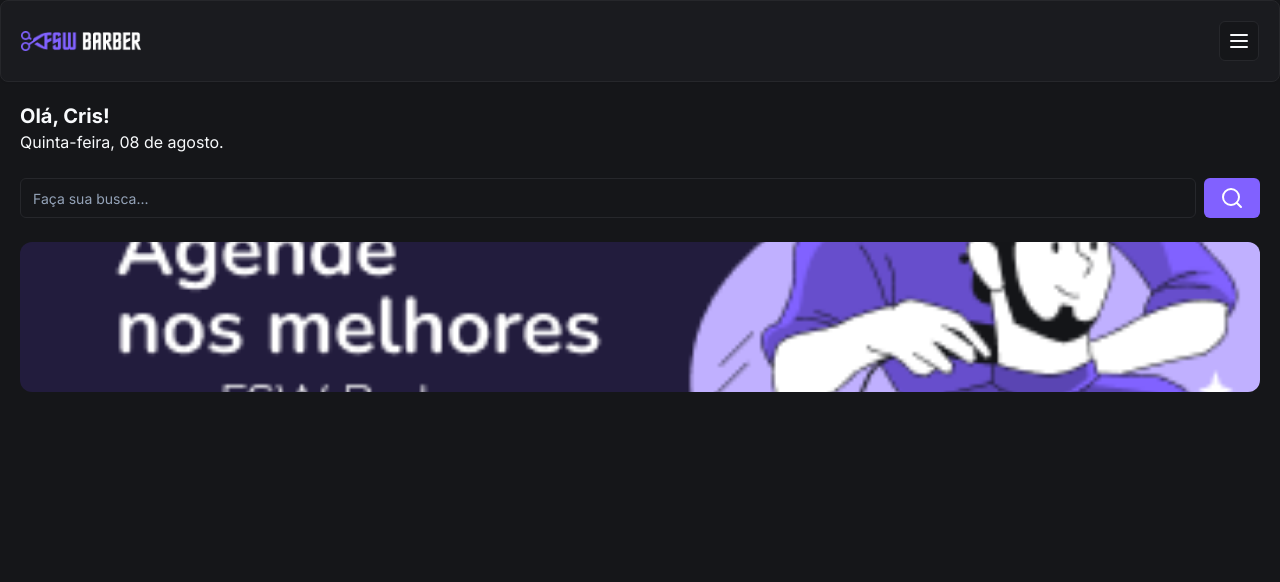
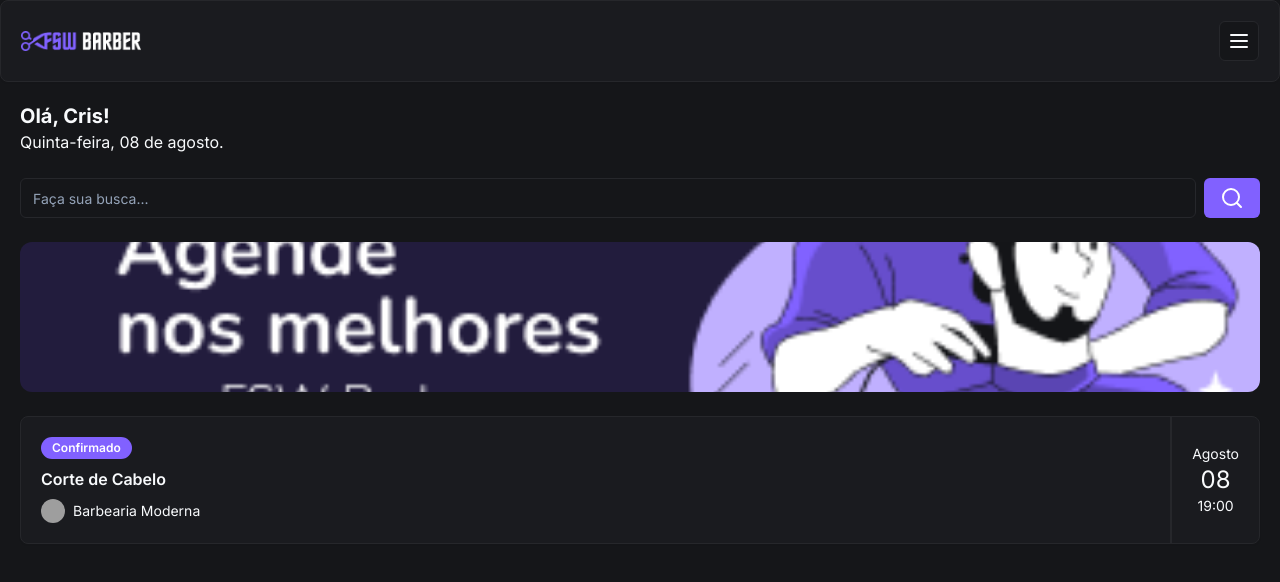
Before and after one commit to CrislandePereira/fswBarber, a Next.js app: page / in a window 1280 px wide. Shown: the top 582 px of the page. Built offline with nearby package versions, Linux system fonts and the light colour scheme; grey boxes are pictures that could not be loaded.

Commit message:
feat: add booking item

```diff
--- a/app/page.tsx
+++ b/app/page.tsx
@@ -3,15 +3,21 @@
 import { Button } from "./_components/ui/button"
 import { Input } from "@/components/ui/input"
 import Image from "next/image"
+import { Card, CardContent } from "./_components/ui/card"
+import { Badge } from "@/components/ui/badge"
+import { Avatar } from "@/components/ui/avatar"
+import { AvatarImage } from "@radix-ui/react-avatar"
 
 const Home = () => {
   return (
     <div>
       <Header />
       <div className="p-5">
+        {/* Texto */}
         <h2 className="text-xl font-bold">Olá, Cris!</h2>
         <p>Quinta-feira, 08 de agosto.</p>
 
+        {/* Busca */}
         <div className="mt-6 flex items-center gap-2">
           <Input placeholder="Faça sua busca..." />
           <Button>
@@ -19,6 +25,7 @@
           </Button>
         </div>
 
+        {/* Banner */}
         <div className="relative mt-6 h-[150px] w-full">
           <Image
             alt="Agende nos melhores com FWS Barber"
@@ -27,6 +34,31 @@
             className="rounded-xl object-cover"
           />
         </div>
+
+        {/* AGENDAMENTOS */}
+        <Card className="mt-6">
+          <CardContent className="flex justify-between p-0">
+            {/* ESQUERDA */}
+            <div className="flex flex-col gap-2 py-5 pl-5">
+              <Badge className="w-fit">Confirmado</Badge>
+              <h3 className="font-semibold">Corte de Cabelo</h3>
+
+              <div className="flex items-center gap-2">
+                <Avatar className="h-6 w-6">
+                  <AvatarImage src="https://utfs.io/f/c97a2dc9-cf62-468b-a851-bfd2bdde775f-16p.png" />
+                </Avatar>
+                <p className="text-sm">Barbearia Moderna</p>
+              </div>
+            </div>
+
+            {/* DIREITA */}
+            <div className="flex flex-col items-center justify-center border-l-2 border-solid px-5">
+              <p className="text-sm">Agosto</p>
+              <p className="text-2xl">08</p>
+              <p className="text-sm">19:00</p>
+            </div>
+          </CardContent>
+        </Card>
       </div>
     </div>
   )
--- /dev/null
+++ b/components/ui/avatar.tsx
@@ -0,0 +1,50 @@
+"use client";
+
+import * as React from "react";
+import * as AvatarPrimitive from "@radix-ui/react-avatar";
+
+import { cn } from "@/app/_lib/utils";
+
+const Avatar = React.forwardRef<
+  React.ElementRef<typeof AvatarPrimitive.Root>,
+  React.ComponentPropsWithoutRef<typeof AvatarPrimitive.Root>
+>(({ className, ...props }, ref) => (
+  <AvatarPrimitive.Root
+    ref={ref}
+    className={cn(
+      "relative flex h-10 w-10 shrink-0 overflow-hidden rounded-full",
+      className,
+    )}
+    {...props}
+  />
+));
+Avatar.displayName = AvatarPrimitive.Root.displayName;
+
+const AvatarImage = React.forwardRef<
+  React.ElementRef<typeof AvatarPrimitive.Image>,
+  React.ComponentPropsWithoutRef<typeof AvatarPrimitive.Image>
+>(({ className, ...props }, ref) => (
+  <AvatarPrimitive.Image
+    ref={ref}
+    className={cn("aspect-square h-full w-full", className)}
+    {...props}
+  />
+));
+AvatarImage.displayName = AvatarPrimitive.Image.displayName;
+
+const AvatarFallback = React.forwardRef<
+  React.ElementRef<typeof AvatarPrimitive.Fallback>,
+  React.ComponentPropsWithoutRef<typeof AvatarPrimitive.Fallback>
+>(({ className, ...props }, ref) => (
+  <AvatarPrimitive.Fallback
+    ref={ref}
+    className={cn(
+      "flex h-full w-full items-center justify-center rounded-full bg-muted",
+      className,
+    )}
+    {...props}
+  />
+));
+AvatarFallback.displayName = AvatarPrimitive.Fallback.displayName;
+
+export { Avatar, AvatarImage, AvatarFallback };
--- /dev/null
+++ b/components/ui/badge.tsx
@@ -0,0 +1,36 @@
+import * as React from "react";
+import { cva, type VariantProps } from "class-variance-authority";
+
+import { cn } from "@/app/_lib/utils";
+
+const badgeVariants = cva(
+  "inline-flex items-center rounded-full border px-2.5 py-0.5 text-xs font-semibold transition-colors focus:outline-none focus:ring-2 focus:ring-ring focus:ring-offset-2",
+  {
+    variants: {
+      variant: {
+        default:
+          "border-transparent bg-primary text-primary-foreground hover:bg-primary/80",
+        secondary:
+          "border-transparent bg-secondary text-secondary-foreground hover:bg-secondary/80",
+        destructive:
+          "border-transparent bg-destructive text-destructive-foreground hover:bg-destructive/80",
+        outline: "text-foreground",
+      },
+    },
+    defaultVariants: {
+      variant: "default",
+    },
+  },
+);
+
+export interface BadgeProps
+  extends React.HTMLAttributes<HTMLDivElement>,
+    VariantProps<typeof badgeVariants> {}
+
+function Badge({ className, variant, ...props }: BadgeProps) {
+  return (
+    <div className={cn(badgeVariants({ variant }), className)} {...props} />
+  );
+}
+
+export { Badge, badgeVariants };
--- a/package.json
+++ b/package.json
@@ -14,6 +14,7 @@
   },
   "dependencies": {
     "@prisma/client": "^5.18.0",
+    "@radix-ui/react-avatar": "^1.1.0",
     "@radix-ui/react-slot": "^1.1.0",
     "class-variance-authority": "^0.7.0",
     "clsx": "^2.1.1",
```
Also changed, not shown: 1 other file (tests, documents, lock files or other folders).
